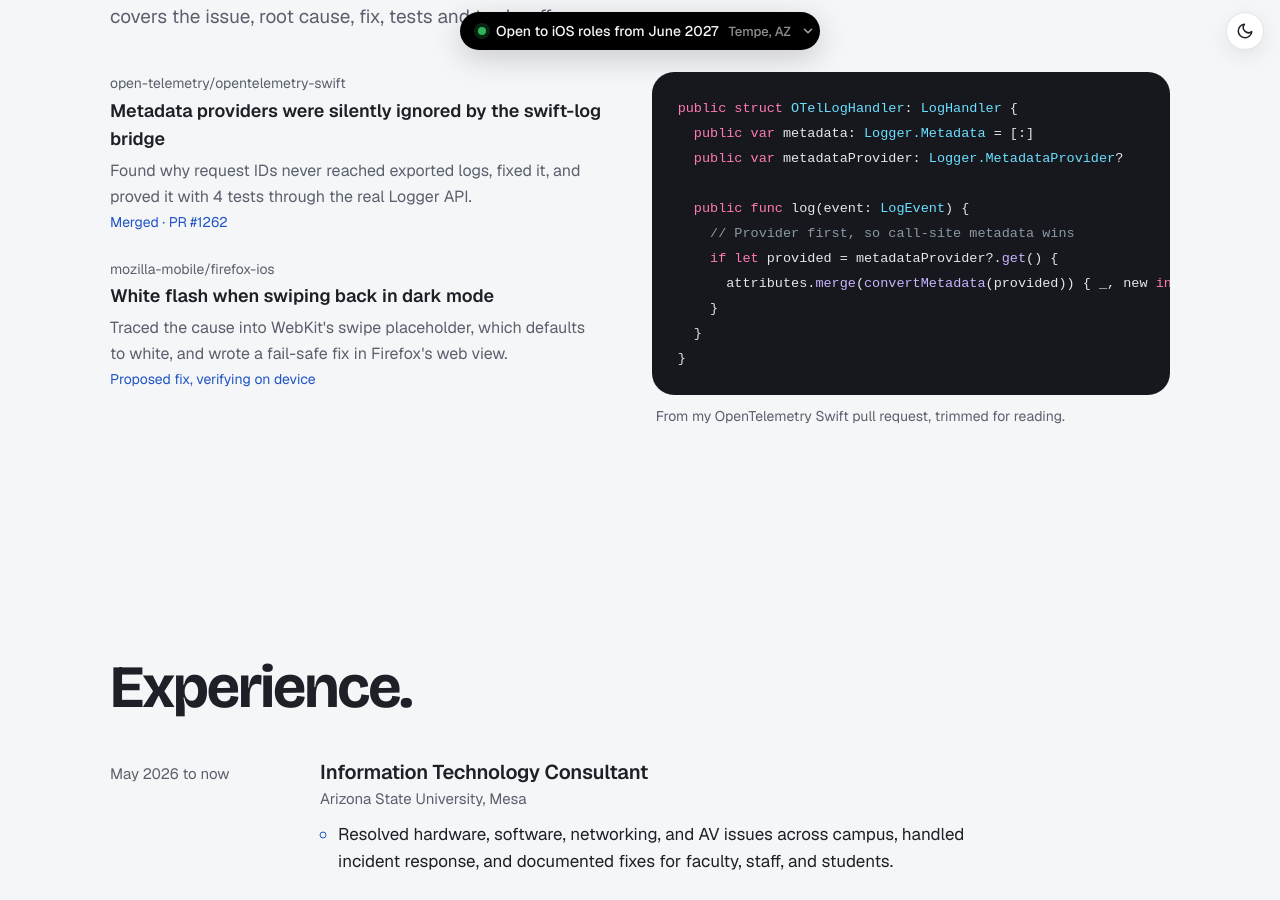
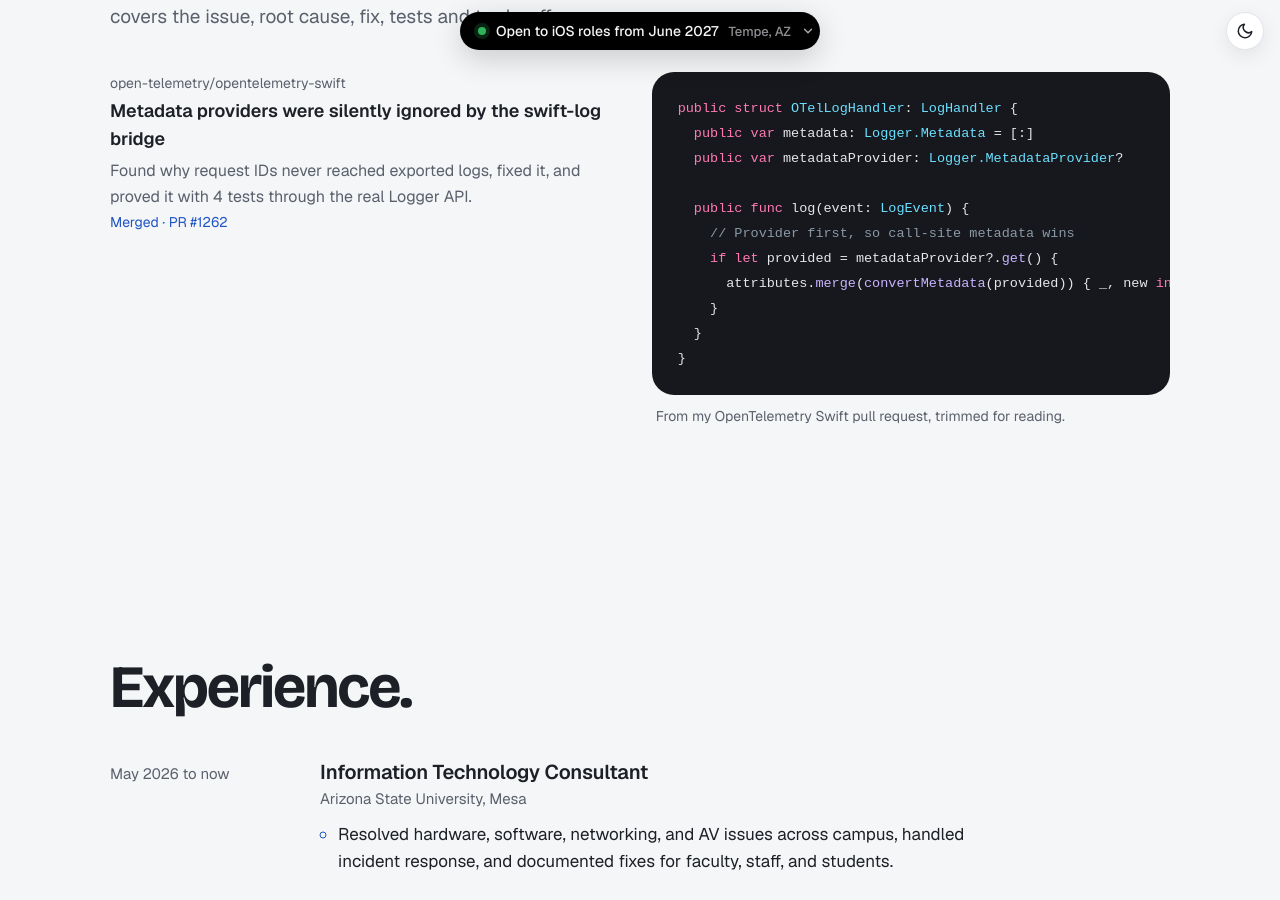
Before and after one commit to patelsid1211/patelsid1211.github.io, a Jekyll site: the page index.html, which Jekyll copies as it is, in a window 1280 px wide and 900 px high, scrolled down 7197 px. Built offline with Jekyll 4.4.1, drawn with Linux system fonts in a browser that asks for light colours.

Commit message:
Remove Firefox iOS entry from open source section

```diff
--- a/index.html
+++ b/index.html
@@ -552,12 +552,6 @@ footer { padding-block: 28px 48px; color: var(--muted); font-size: 14px; display
           <span class="oss-sum">Found why request IDs never reached exported logs, fixed it, and proved it with 4 tests through the real Logger API.</span>
           <span class="state">Merged · PR #1262</span>
         </li>
-        <li>
-          <span class="repo">mozilla-mobile/firefox-ios</span>
-          <a href="open-source/firefox-ios-35573/">White flash when swiping back in dark mode</a>
-          <span class="oss-sum">Traced the cause into WebKit's swipe placeholder, which defaults to white, and wrote a fail-safe fix in Firefox's web view.</span>
-          <span class="state">Proposed fix, verifying on device</span>
-        </li>
       </ul>
       <div class="rise">
 <pre class="swift" aria-label="Swift code from the merged OpenTelemetry fix"><code><span class="k">public struct</span> <span class="ty">OTelLogHandler</span>: <span class="ty">LogHandler</span> {
```
